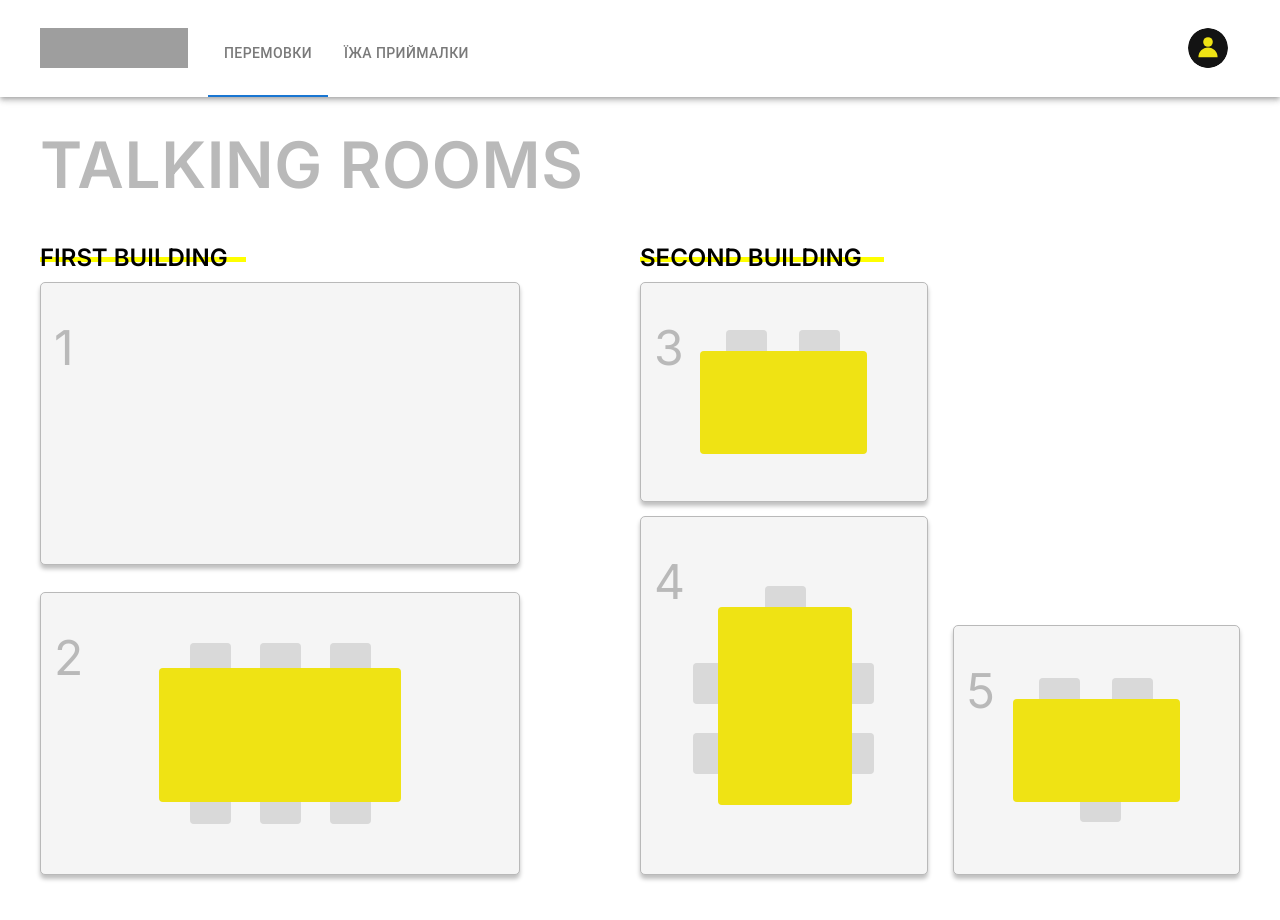
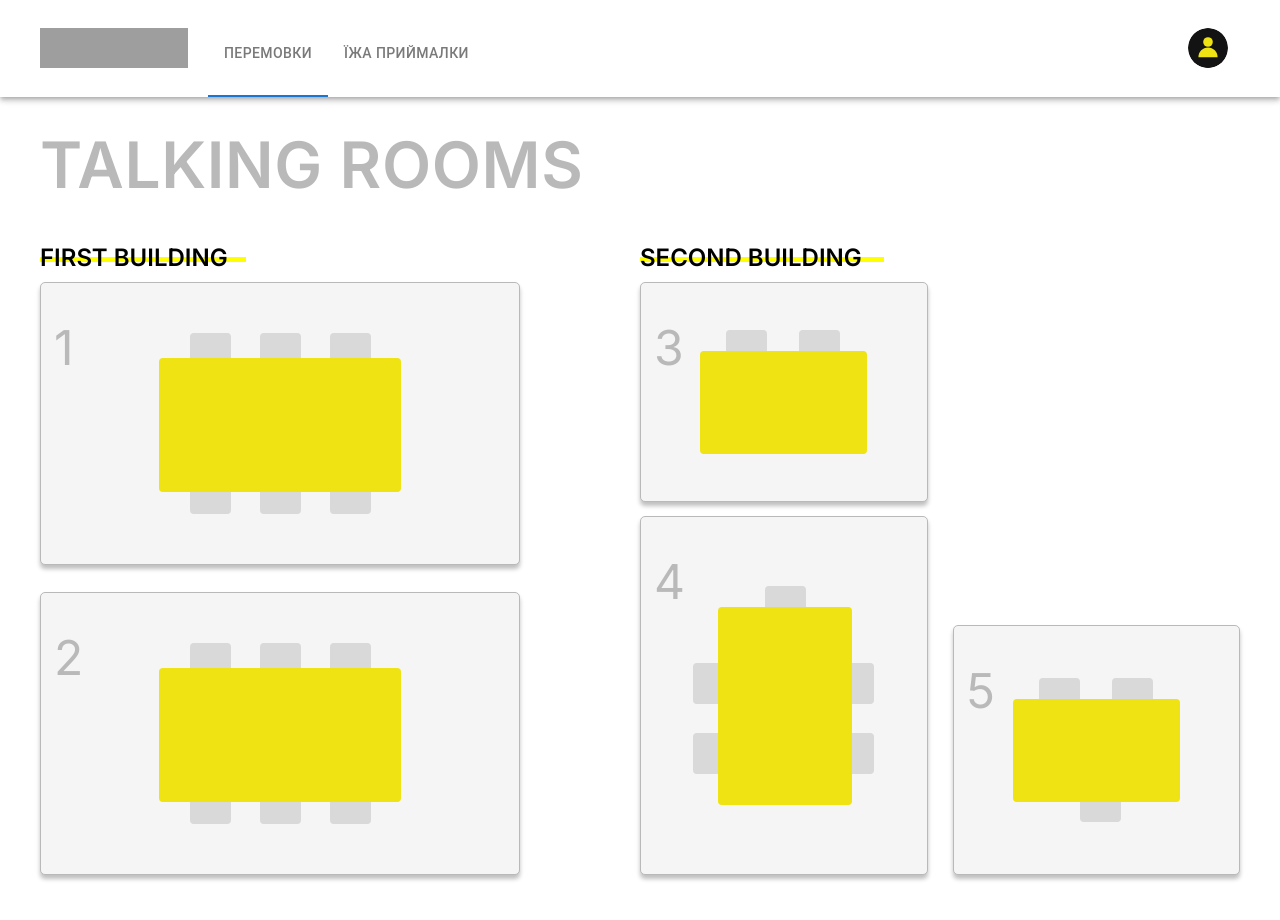
Before and after one commit to Andriykooo/banda-booking, a Next.js app: page /rooms in a window 1280 px wide. Shown: the top 920 px of the page. Built offline with nearby package versions, Linux system fonts and the light colour scheme; grey boxes are pictures that could not be loaded.

Commit message:
icon fix

```diff
--- a/pages/rooms/index.jsx
+++ b/pages/rooms/index.jsx
@@ -123,7 +123,7 @@ const Rooms = () => {
               marginRight: '20px',
             }}
           >
-            <Room number='1' onClick={() => handleGetRoom('second-floor_left')} />
+            <Room number='1' onClick={() => handleGetRoom('second-floor_left')} icon={'/images/room-6.svg'} />
             <Room number='2' onClick={() => handleGetRoom('second-floor_right')} icon={'/images/room-6.svg'} />
           </Box>
           <Box sx={{ display: 'grid', gridTemplateColumns: 'repeat(2, 1fr)', gap: '25px' }}>
```
